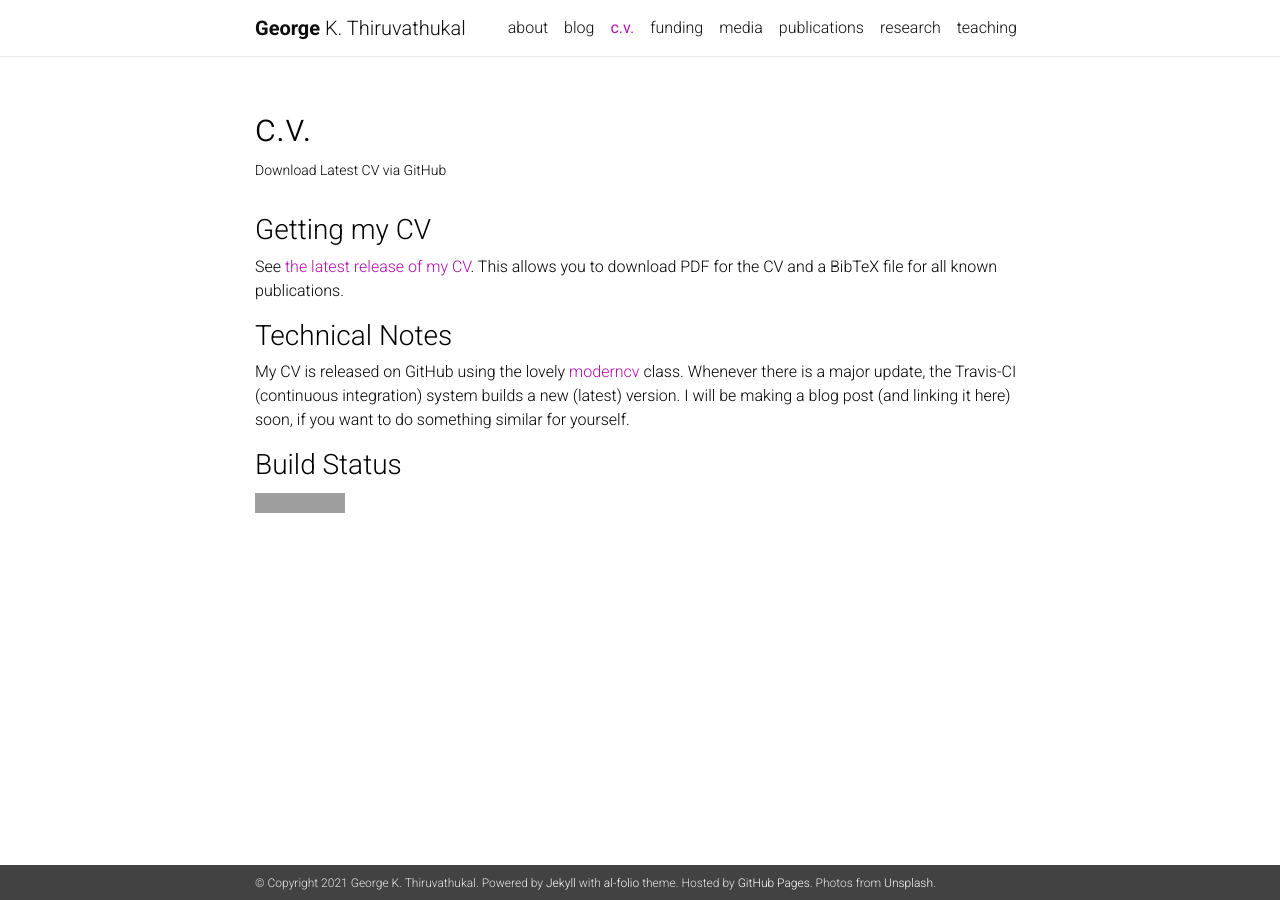
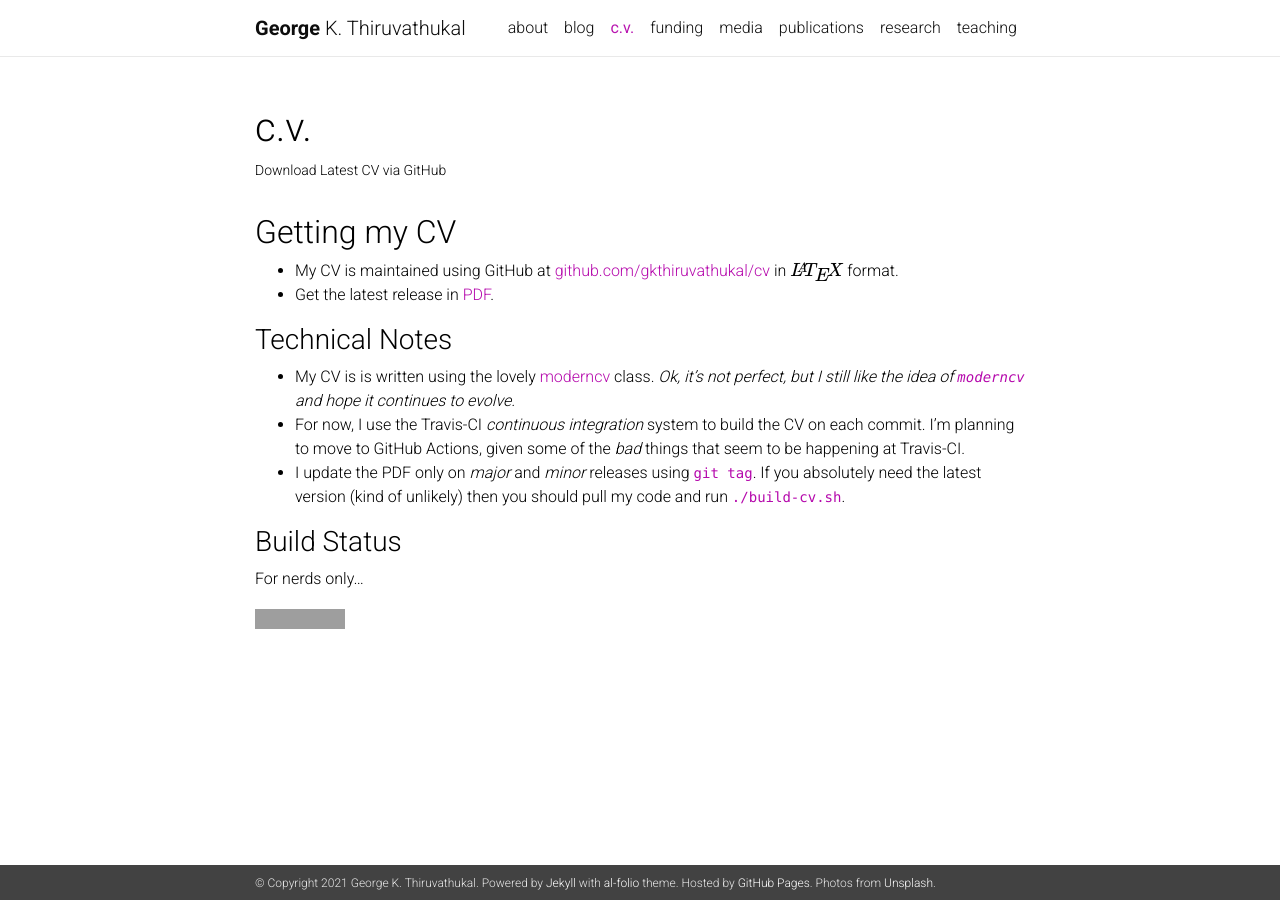
Before and after one commit to gkthiruvathukal/gkt-web-2020, a Jekyll site: the page built from _pages/cv.md, in a window 1280 px wide. Built offline with Jekyll 4.4.1, drawn with Linux system fonts in a browser that asks for light colours; nearby versions of some CDN libraries; a style sheet for code colours, icons or effects is not loaded; grey boxes are pictures that could not be loaded.

Commit message:
add notes about CV

```diff
--- a/_pages/cv.md
+++ b/_pages/cv.md
@@ -7,16 +7,19 @@ nav: true
 ---
 
 
-### Getting my CV
+## Getting my CV
 
-See [the latest release of my CV](https://github.com/gkthiruvathukal/cv/releases/latest). This allows you to download PDF for the CV and a BibTeX file for all known publications.
+- My CV is maintained using GitHub at [github.com/gkthiruvathukal/cv](https://github.com/gkthiruvathukal/cv) in $$\LaTeX$$ format.
+- Get the latest release in [PDF](https://github.com/gkthiruvathukal/cv/releases/latest/download/gkthiruvathukal-cv.pdf).
 
 ### Technical Notes
 
-My CV is released on GitHub using the lovely [moderncv](https://github.com/xdanaux/moderncv) class.
-Whenever there is a major update, the Travis-CI (continuous integration) system builds a new (latest) version.
-I will be making a blog post (and linking it here) soon, if you want to do something similar for yourself.
+- My CV is is written using the lovely [moderncv](https://github.com/xdanaux/moderncv) class. *Ok, it's not perfect, but I still like the idea of `moderncv` and hope it continues to evolve.*
+- For now, I use the Travis-CI *continuous integration* system to build the CV on each commit. I'm planning to move to GitHub Actions, given some of the *bad* things that seem to be happening at Travis-CI.
+- I update the PDF only on *major* and *minor* releases using `git tag`. If you absolutely need the latest version (kind of unlikely) then you should pull my code and run `./build-cv.sh`.
 
 ### Build Status
 
+For nerds only...
+
 [![Build Status](https://travis-ci.com/gkthiruvathukal/cv.svg?branch=master)](https://travis-ci.com/gkthiruvathukal/cv)
```
